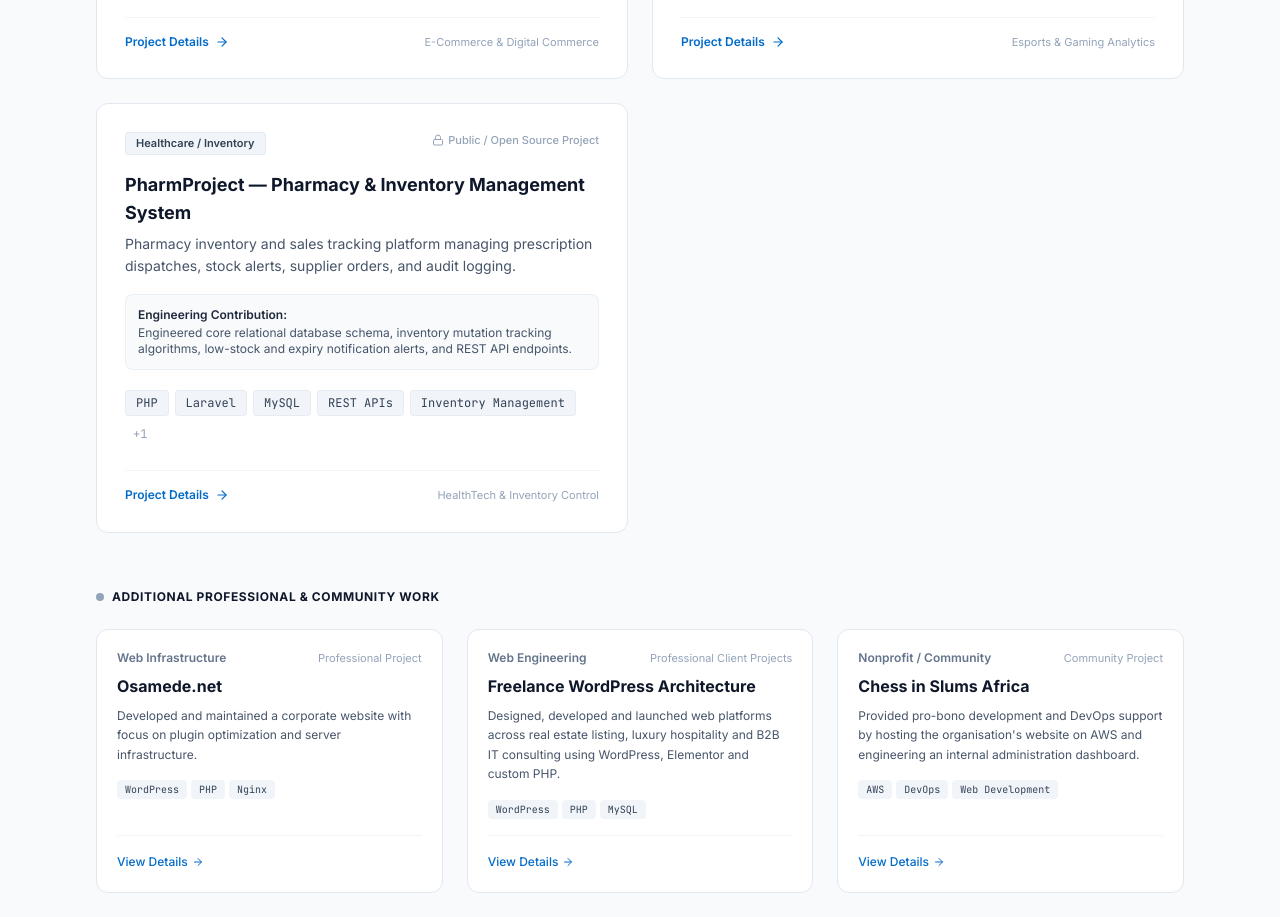
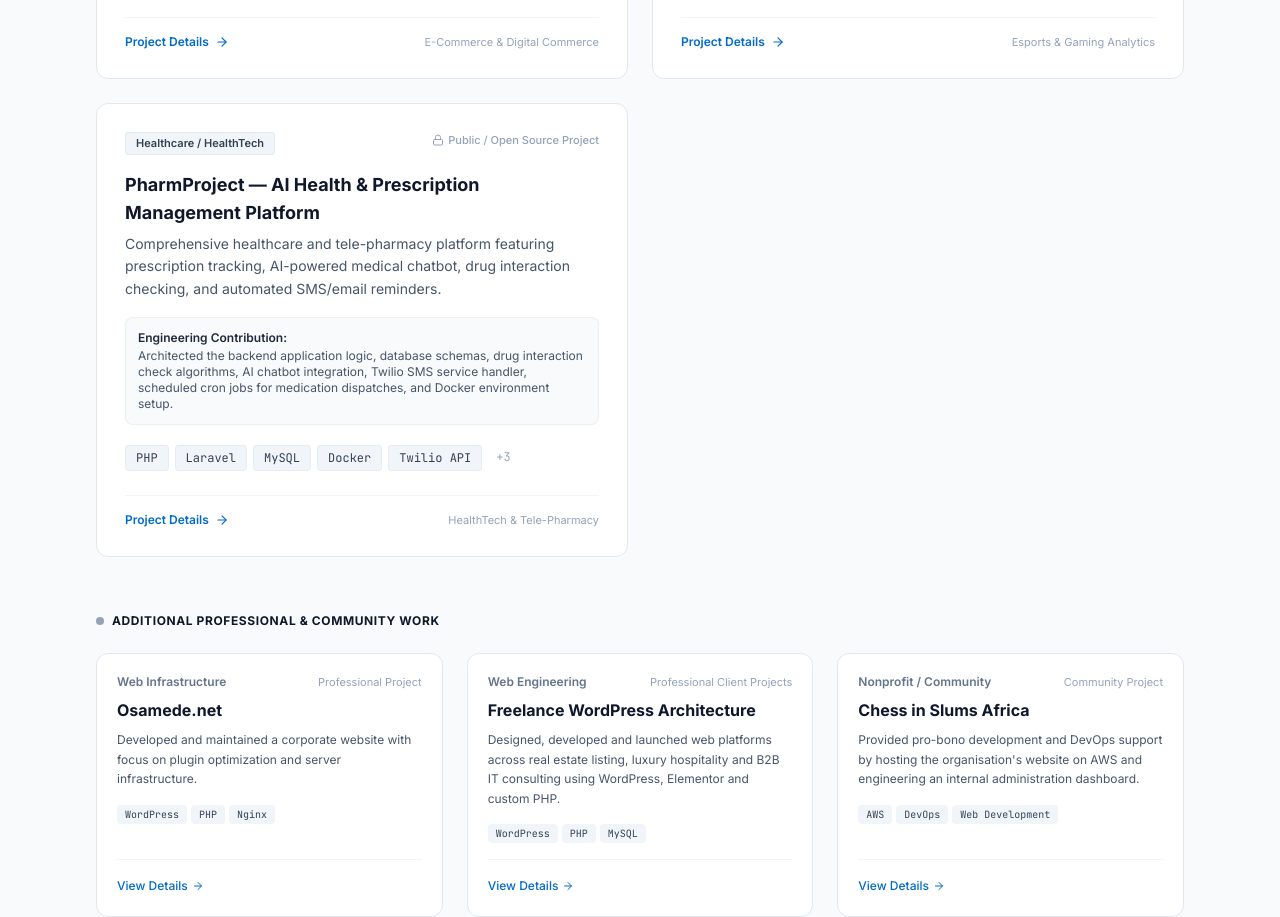
Before and after one commit to tripletens/chinonso-kalu-portfolio, a React (Vite) app: page / in a window 1280 px wide. Shown: the part 6840-7757 px from the top of the page. Built offline with nearby package versions, Linux system fonts and the light colour scheme; no server answers; the HTML template or start-up script is replaced by a standard one.

Commit message:
Update EA Sports Analytics to Client Project and add PharmProject

```diff
--- a/src/data/projects.js
+++ b/src/data/projects.js
@@ -316,23 +316,24 @@ export const projects = [
   },
   {
     id: "pharmproject",
-    title: "PharmProject — Pharmacy & Inventory Management System",
+    title: "PharmProject — AI Health & Prescription Management Platform",
     tier: 2,
     isFeatured: false,
-    category: "Healthcare / Inventory",
-    industry: "HealthTech & Inventory Control",
+    category: "Healthcare / HealthTech",
+    industry: "HealthTech & Tele-Pharmacy",
     badge: "Public Repository",
-    shortDescription: "Pharmacy inventory and sales tracking platform managing prescription dispatches, stock alerts, supplier orders, and audit logging.",
-    overview: "A specialized healthcare inventory management system built for pharmacies and medical suppliers to track pharmaceutical stock levels, manage batch expiration dates, process point-of-sale transactions, and maintain compliance recordkeeping.",
-    contribution: "Engineered core relational database schema, inventory mutation tracking algorithms, low-stock and expiry notification alerts, and REST API endpoints.",
-    challenges: "Preventing inventory stock-outs, handling multi-batch medication tracking with different expiration dates, and ensuring accurate point-of-sale transaction logging.",
-    solution: "Designed FIFO stock allocation logic, indexed database queries for rapid barcode/medication lookup, and transactional audit trails for store inventory movements.",
-    technologies: ["PHP", "Laravel", "MySQL", "REST APIs", "Inventory Management", "Bootstrap / Tailwind"],
+    shortDescription: "Comprehensive healthcare and tele-pharmacy platform featuring prescription tracking, AI-powered medical chatbot, drug interaction checking, and automated SMS/email reminders.",
+    overview: "An integrated healthcare and prescription management platform engineered using Laravel, MySQL, and Docker. Provides patients and healthcare practitioners with digital prescription management, real-time drug interaction checking, AI medical consultation assistance, appointment scheduling, and automated cron-based SMS and email medication reminder notifications via Twilio.",
+    contribution: "Architected the backend application logic, database schemas, drug interaction check algorithms, AI chatbot integration, Twilio SMS service handler, scheduled cron jobs for medication dispatches, and Docker environment setup.",
+    challenges: "Ensuring zero-miss medication reminder schedules across varying time zones, handling multi-drug contraindication lookups, and structuring reliable integration with AI and SMS gateways.",
+    solution: "Implemented automated Laravel Console Scheduled Cron Jobs (`MedicationEmailCronJob`), integrated Twilio API for multi-channel SMS notifications, built a responsive AI chatbot interface, and containerized the entire stack with Docker Compose and Nginx.",
+    technologies: ["PHP", "Laravel", "MySQL", "Docker", "Twilio API", "AI Chatbot", "Scheduled Cron Jobs", "Tailwind CSS"],
     highlights: [
-      "Batch medication tracking & expiration alert system",
-      "Point-of-sale (POS) transaction processing engine",
-      "Low-stock inventory alerts & automated purchase orders",
-      "Public GitHub open-source repository"
+      "Real-time Drug Interaction & Contraindication Checker",
+      "AI-Powered Medical Chatbot Assistant for patient inquiries",
+      "Automated SMS & Email Medication Reminder engine via Scheduled Cron & Twilio",
+      "Digital Prescription Tracking, Health Metrics Logging & Appointment Scheduling",
+      "Containerized deployment with Docker Compose & Nginx setup"
     ],
     availability: "Public / Open Source Project",
     confidential: false,
```
